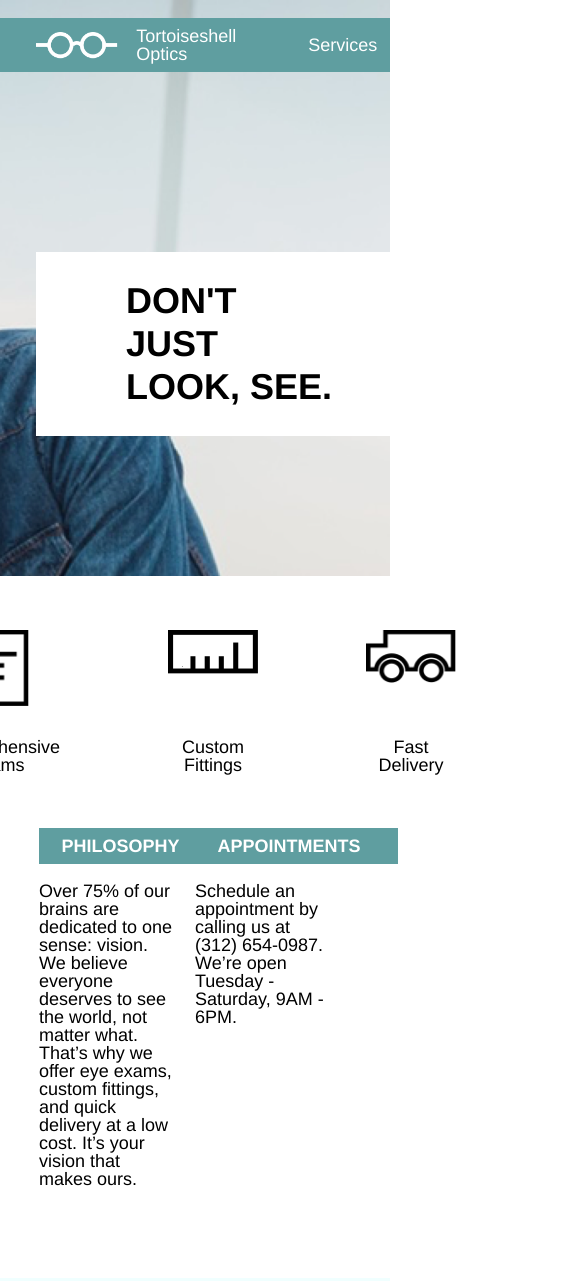
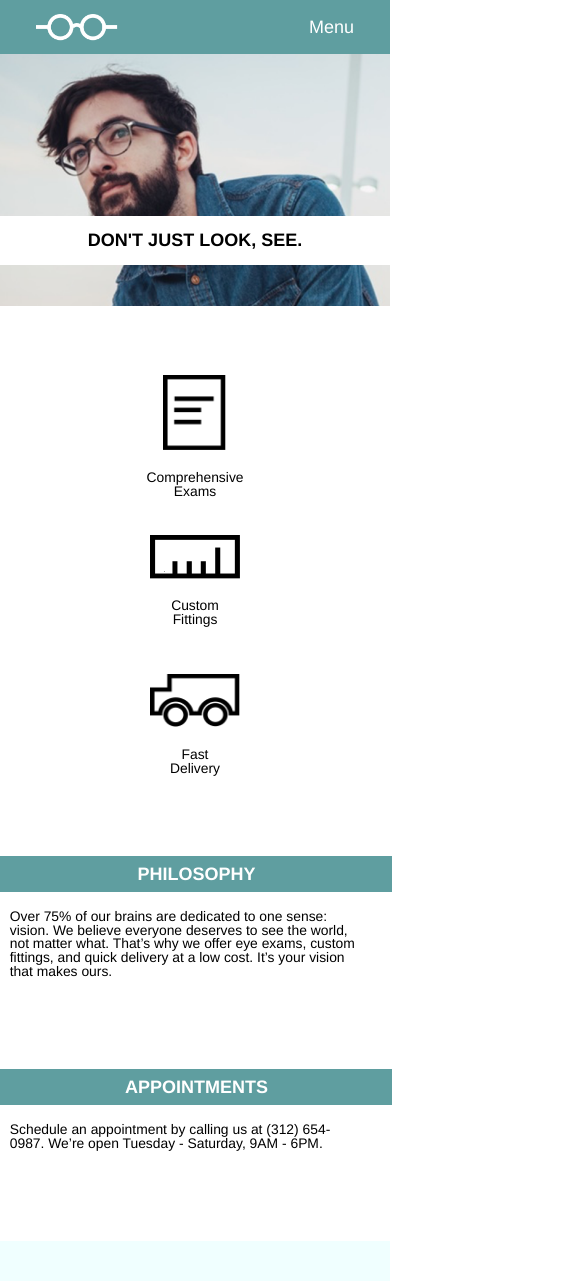
Before and after one commit to anikakis/tortoise, a plain HTML site: page index.html in a window 390 px wide. Shown: the top 1281 px of the page, 585 px wide, since content can reach past the window. Drawn offline with Linux system fonts and the light colour scheme.

Commit message:
Finish project

```diff
--- a/index.html
+++ b/index.html
@@ -5,6 +5,7 @@
     <title>Tortoiseshell Optics</title>
     <link rel="stylesheet" type: "text/css" href="./resources/css/reset.css">
     <link rel="stylesheet" type: "text/css" href="./resources/css/style.css">
+    <meta name="viewport" content="width=device-width, initial-scale=1.0">
   </head>
   <body>
 
--- a/resources/css/style.css
+++ b/resources/css/style.css
@@ -33,8 +33,6 @@ header .container {
   color: white;
   background-color: cadetblue;
   height: 3rem;
-  /*margin-top: 1rem;*/
-  /*padding-left: 2rem;*/
 }
 
 header .logo {
@@ -46,7 +44,6 @@ header .logo {
 
 header img {
   height: 1.5rem;
-
 }
 
 header span {
@@ -64,10 +61,6 @@ header li {
   padding-left: 2rem;
 }
 
-header .menu {
-  display: none;
-}
-
 /*Main Section*/
 
 .main {
@@ -83,12 +76,10 @@ header .menu {
   display: flex;
   float: right;
   background-color: white;
-  /*margin-top: 10rem;*/
   padding: 0 2rem;
   position: relative;
   top: 10rem;
   right: -2rem;
-  /*padding-right: 2rem;*/
 }
 
 .main .slogan h1 {
@@ -100,7 +91,6 @@ header .menu {
 /*Services Section*/
 
 .featured .container {
-  /*border: 1px solid green;*/
   display: flex;
   justify-content: center;
   align-items: center;
@@ -108,21 +98,12 @@ header .menu {
 }
 
 .featured .service {
-  /*border: 1px solid red;*/
   display: flex;
   flex-direction: column;
   justify-content: space-between;
   height: 8rem;
   text-align: center;
   padding: 0 3rem;
-}
-
-.featured .image-content {
-  /*border: 1px solid blue;*/
-}
-
-.featured p {
-  /*border: 1px solid grey;*/
 }
 
 #paper {
@@ -142,7 +123,6 @@ header .menu {
 }
 
 .description .box {
-  /*border: 1px solid red;*/
   width: 35%;
   padding-right: 5%;
   padding-bottom: 5rem;
@@ -163,10 +143,7 @@ header .menu {
 /*Footer Section*/
 
 .footer .container {
-  /*border: 1px solid blue;*/
-  /*width: 964px;*/
   position: relative;
-  /*left: -2rem;*/
   background-color: azure;
   display: flex;
   justify-content: flex-start;
@@ -175,7 +152,176 @@ header .menu {
 }
 
 .footer img {
-  /*border: 1px solid red;*/
   height: 1.5rem;
   padding: 0 1rem 0 4rem;
 }
+
+/*Desktop Media Query*/
+
+@media only screen and (min-width: 751px) {
+
+  /*Header Section*/
+
+  header .menu {
+    display: none;
+  }
+
+}
+
+
+/*Tablet Media Query*/
+
+@media only screen and (max-width: 1024px) {
+
+  /*Header Section*/
+
+  header .container {
+    max-width: 100%;
+  }
+
+  /*Main Section*/
+
+  .main {
+    height: 22rem;
+    padding-top: 0;
+  }
+
+  /*Slogan Subsection*/
+
+  .main .slogan {
+    position: relative;
+    top: 5rem;
+    right: 2rem;
+    /*padding-right: 2rem;*/
+  }
+
+  .main .slogan h1 {
+    font-size: 1.33rem;
+    padding: 1.75rem 4rem;
+  }
+
+}
+
+/*Landscape Mobile Query*/
+
+@media only screen and (max-width: 750px) {
+
+  /*Header Section*/
+
+  header .navbar {
+    display: none;
+  }
+
+  /*Main Section*/
+
+  .main {
+    background-position: 20%
+  }
+
+  /*Slogan Subsection*/
+
+  .main .slogan {
+    position: relative;
+    top: 12rem;
+  }
+
+  .main .slogan h1 {
+    font-size: 1.2rem;
+    padding: 1rem 2rem;
+  }
+
+}
+
+/*Portrait Mobile Screen*/
+
+@media only screen and (max-width: 470px) {
+
+  /*Header Section*/
+
+  header span {
+    display: none;
+  }
+
+  /*Main Section*/
+
+  .main {
+    height: 17rem;
+  }
+
+  /*Slogan Subsection*/
+
+  .main .slogan {
+    position: relative;
+    right: 0;
+    top: 9rem;
+    width: 100%;
+    text-align: center;
+    justify-content: center;
+    padding: 0;
+  }
+
+  .main .slogan h1 {
+    font-size: 1rem;
+    padding: 0.75rem 0;
+  }
+
+  /*Services Section*/
+
+  .featured .container {
+    flex-direction: column;
+    padding: 2.77rem 0 3.77rem 0;
+  }
+
+  .featured .service {
+    font-size: 0.77rem;
+    height: 7rem;
+    justify-content: center;
+    margin-top: 1rem;
+  }
+
+  .featured p {
+    margin-top: 1rem;
+  }
+
+  /*Description Section*/
+
+  .description .container {
+    flex-direction: column;
+    justify-content: center;
+    align-items: center;
+  }
+
+  .description .box {
+    width: 100%;
+    display: flex;
+    flex-direction: column;
+    align-items: center;
+  }
+
+  .description .title {
+    width: 100%;
+    text-align: center;
+  }
+
+  .description p {
+    font-size: 0.77rem;
+    width: 90%;
+
+  }
+
+  /*Footer Section*/
+
+  .footer .container {
+    justify-content: center;
+    padding: 4rem 0;
+  }
+
+  .footer img {
+    padding: 0;
+  }
+
+  .footer span {
+    display: none;
+  }
+
+}
```
